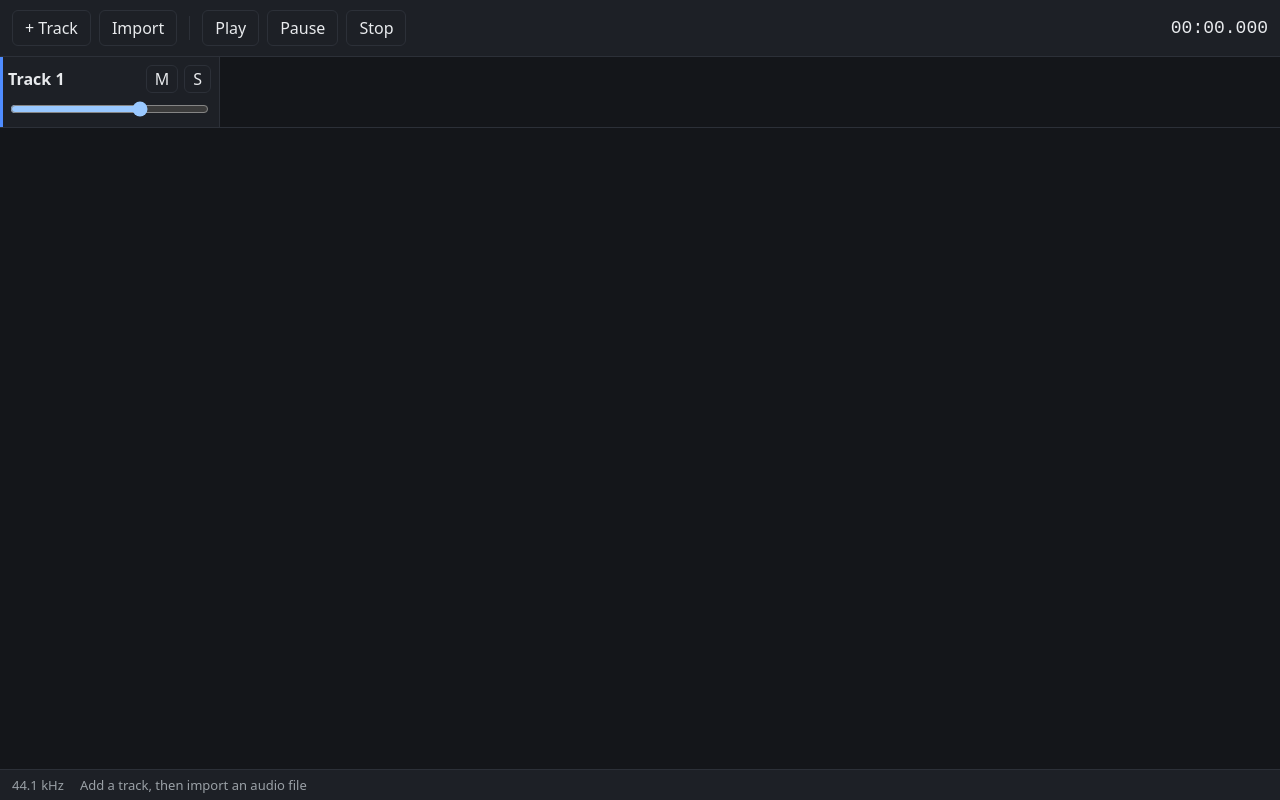
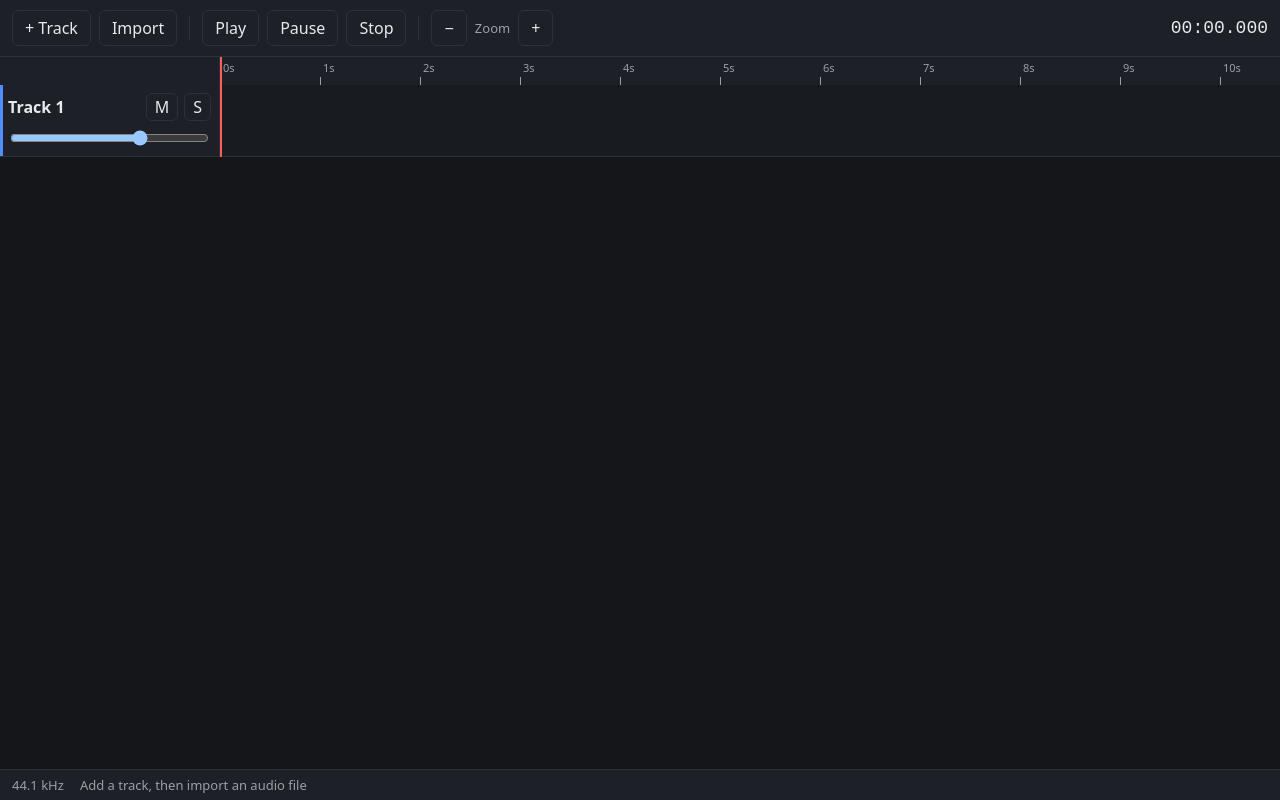
Before and after one commit to mayaprashanthseshadriug2023-dot/Project-1-MnM, a React (Vite) app in the folder audio-editor/: page / in a window 1280 px wide. Both pictures are taken after a click on the button "+ Track". Built offline with nearby package versions, Linux system fonts and the light colour scheme.

Commit message:
Add timeline canvas: ruler, clips, waveforms, cursor, zoom, seek (Step 4b)

```diff
--- a/audio-editor/src/index.css
+++ b/audio-editor/src/index.css
@@ -44,3 +44,15 @@ button:focus-visible, input:focus-visible { outline: 2px solid var(--accent); ou
   display: flex; gap: 16px; padding: 6px 12px; background: var(--panel);
   border-top: 1px solid var(--line); color: var(--muted); font-size: 13px;
 }
+
+.zoom-label { color: var(--muted); font-size: 13px; }
+.editor { flex: 1; display: flex; flex-direction: column; min-height: 0; }
+.editor-body { flex: 1; display: flex; align-items: flex-start; overflow-y: auto; }
+.headers { width: 220px; flex-shrink: 0; }
+.ruler-corner { height: 28px; background: var(--panel); border-right: 1px solid var(--line); }
+.headers .track-header { height: 72px; border-bottom: 1px solid var(--line); }
+.timeline { flex: 1; position: relative; min-width: 0; }
+.timeline canvas { display: block; }
+.cursor { position: absolute; top: 0; left: 0; width: 2px; background: var(--danger); pointer-events: none; }
+.hscroll { margin-left: 220px; overflow-x: scroll; overflow-y: hidden; height: 14px; }
+.hscroll > div { height: 1px; }
--- a/audio-editor/src/ui/App.tsx
+++ b/audio-editor/src/ui/App.tsx
@@ -2,7 +2,9 @@ import { useEffect, useRef, useState } from 'react'
 import type { ProjectController } from '../core/controller'
 import type { Result } from '../model/types'
 import { TrackHeader } from './TrackHeader'
+import { Timeline } from './Timeline'
 import { formatTime } from './format'
+import { projectEnd } from './geometry'
 
 interface Props {
   controller: ProjectController                    // the UI's only way to change anything (A2 Section 4)
@@ -10,13 +12,18 @@ interface Props {
 }
 
 export function App({ controller, registerFile }: Props) {
-  const [, setVersion] = useState(0)
+  const [version, setVersion] = useState(0)
   const refresh = () => setVersion(v => v + 1)     // redraw after the controller changes the project
   const [status, setStatus] = useState('Add a track, then import an audio file')
   const [selectedTrack, setSelectedTrack] = useState<string | null>(null)
   const [time, setTime] = useState(0)
+  const [pps, setPps] = useState(100)              // zoom: pixels per second
+  const [scrollX, setScrollX] = useState(0)
   const fileInput = useRef<HTMLInputElement>(null)
+  const hscroll = useRef<HTMLDivElement>(null)
   const project = controller.project
+  const view = { pps, scrollX, sampleRate: project.sampleRate }
+  const contentWidth = (projectEnd(project) / project.sampleRate + 30) * pps   // 30 s of room after the last clip
 
   /** Shows a command's error in the status bar (or a success message), then redraws. */
   function run(result: Result<unknown>, success?: string) {
@@ -25,7 +32,7 @@ export function App({ controller, registerFile }: Props) {
     refresh()
   }
 
-  // Move the time display during playback, at most once per frame (A3 3.4)
+  // Move the time display and cursor during playback, at most once per frame (A3 3.4)
   useEffect(() => {
     let frame = 0
     const loop = () => { setTime(controller.position()); frame = requestAnimationFrame(loop) }
@@ -51,11 +58,12 @@ export function App({ controller, registerFile }: Props) {
       setStatus(`Loading ${file.name}…`)           // feedback while decoding (A3 4.4)
       const path = await registerFile(file)
       const result = await controller.importAudio(path, trackId)
-      // Error messages name the file (A3 4.5)
-      setStatus(result.ok ? `Imported ${file.name}` : `${file.name}: ${result.error}`)
+      setStatus(result.ok ? `Imported ${file.name}` : `${file.name}: ${result.error}`)   // names the file (A3 4.5)
       refresh()
     }
   }
+
+  const zoom = (factor: number) => setPps(p => Math.min(2000, Math.max(5, p * factor)))
 
   return (
     <div className="app">
@@ -68,26 +76,39 @@ export function App({ controller, registerFile }: Props) {
         <button onClick={() => { controller.play(); refresh() }} disabled={controller.isPlaying()}>Play</button>
         <button onClick={() => { controller.pause(); refresh() }}>Pause</button>
         <button onClick={() => { controller.stop(); refresh() }}>Stop</button>
+        <span className="divider" />
+        <button onClick={() => zoom(1 / 1.5)} title="Zoom out" aria-label="Zoom out">−</button>
+        <span className="zoom-label">Zoom</span>
+        <button onClick={() => zoom(1.5)} title="Zoom in" aria-label="Zoom in">+</button>
         <span className="time" aria-label="Cursor time">{formatTime(time, project.sampleRate)}</span>
       </header>
 
-      <main className="tracks">
-        {project.tracks.length === 0 && <p className="empty">No tracks yet. Click “+ Track” to start.</p>}
-        {project.tracks.map(track => (
-          <div className="track-row" key={track.id}>
-            <TrackHeader track={track} selected={track.id === selectedTrack}
-              onSelect={() => setSelectedTrack(track.id)}
-              onChange={settings => run(controller.setTrack(track.id, settings))} />
-            <div className="track-clips">
-              {track.clips.map(c => (
-                <span className="clip-chip" key={c.id}>
-                  {c.bufferId} · {formatTime(c.start, project.sampleRate)}–{formatTime(c.start + c.duration, project.sampleRate)}
-                </span>
+      {project.tracks.length === 0 ? (
+        <p className="empty">No tracks yet. Click “+ Track” to start.</p>
+      ) : (
+        <main className="editor">
+          <div className="editor-body"
+            onWheel={e => {                                      // trackpad swipe or Shift+wheel scrolls sideways
+              const dx = e.shiftKey ? e.deltaY : e.deltaX
+              if (dx && hscroll.current) hscroll.current.scrollLeft += dx
+            }}>
+            <div className="headers">
+              <div className="ruler-corner" />
+              {project.tracks.map(track => (
+                <TrackHeader key={track.id} track={track} selected={track.id === selectedTrack}
+                  onSelect={() => setSelectedTrack(track.id)}
+                  onChange={settings => run(controller.setTrack(track.id, settings))} />
               ))}
             </div>
+            <Timeline project={project} version={version} view={view} cursor={time}
+              onSeek={s => { controller.seek(s); refresh() }}
+              onSelectTrack={i => setSelectedTrack(project.tracks[i].id)} />
           </div>
-        ))}
-      </main>
+          <div className="hscroll" ref={hscroll} onScroll={e => setScrollX(e.currentTarget.scrollLeft)}>
+            <div style={{ width: contentWidth }} />
+          </div>
+        </main>
+      )}
 
       <footer className="status-bar">
         <span>{project.sampleRate / 1000} kHz</span>
--- /dev/null
+++ b/audio-editor/src/ui/Timeline.tsx
@@ -0,0 +1,63 @@
+import { useEffect, useRef, useState, type MouseEvent } from 'react'
+import type { Project } from '../model/types'
+import { drawTimeline } from './draw'
+import { RULER_H, ROW_H, rowAt, samplesAt, xOf, type View } from './geometry'
+
+interface Props {
+  project: Project
+  version: number                       // changes whenever the project changes, so the canvas redraws
+  view: View
+  cursor: number                        // cursor position in samples
+  onSeek: (samples: number) => void
+  onSelectTrack: (index: number) => void
+}
+
+export function Timeline({ project, version, view, cursor, onSeek, onSelectTrack }: Props) {
+  const wrap = useRef<HTMLDivElement>(null)
+  const canvas = useRef<HTMLCanvasElement>(null)
+  const [width, setWidth] = useState(0)
+  const height = RULER_H + project.tracks.length * ROW_H
+
+  // The canvas covers only the visible width (A3 3.4)
+  useEffect(() => {
+    const el = wrap.current
+    if (!el) return
+    const observer = new ResizeObserver(() => setWidth(el.clientWidth))
+    observer.observe(el)
+    return () => observer.disconnect()
+  }, [])
+
+  // Redraw only when the project, zoom, scroll or size changes, never on every frame
+  useEffect(() => {
+    const c = canvas.current
+    if (!c || width === 0) return
+    const dpr = window.devicePixelRatio || 1           // sharp on Retina screens
+    c.width = width * dpr
+    c.height = height * dpr
+    c.style.width = `${width}px`
+    c.style.height = `${height}px`
+    const ctx = c.getContext('2d')!
+    ctx.setTransform(dpr, 0, 0, dpr, 0, 0)
+    drawTimeline(ctx, project, view, width, height)
+  }, [project, version, view.pps, view.scrollX, view.sampleRate, width, height])  // eslint-disable-line react-hooks/exhaustive-deps
+
+  function onMouseDown(e: MouseEvent<HTMLCanvasElement>) {
+    const rect = e.currentTarget.getBoundingClientRect()
+    const x = e.clientX - rect.left
+    const y = e.clientY - rect.top
+    const row = rowAt(y)
+    if (row === -1) onSeek(samplesAt(x, view))          // click on the ruler moves the cursor
+    else if (row < project.tracks.length) onSelectTrack(row)
+  }
+
+  const cursorX = xOf(cursor, view)
+  return (
+    <div className="timeline" ref={wrap}>
+      <canvas ref={canvas} onMouseDown={onMouseDown} />
+      {/* The cursor is a separate line, so it can move every frame without redrawing the canvas */}
+      {cursorX >= 0 && cursorX <= width && (
+        <div className="cursor" style={{ transform: `translateX(${cursorX}px)`, height }} />
+      )}
+    </div>
+  )
+}
--- /dev/null
+++ b/audio-editor/src/ui/draw.ts
@@ -0,0 +1,95 @@
+// Draws the ruler, track lanes and clips (with waveforms and fades) onto the timeline canvas.
+import type { Clip, Project } from '../model/types'
+import { RULER_H, ROW_H, type View, tickStep, xOf } from './geometry'
+
+const C = {
+  bg: '#14161a', lane: '#181b20', line: '#2c3038', ruler: '#1d2026', text: '#9aa0a6',
+  clip: '#2a3550', clipBorder: '#4f8cff', peak: '#7fa8ff', rms: '#c3d6ff',
+  missing: '#3a3d44', fade: '#f2c94c', label: '#e8eaed',
+}
+
+export function drawTimeline(ctx: CanvasRenderingContext2D, project: Project, v: View, width: number, height: number): void {
+  ctx.fillStyle = C.bg
+  ctx.fillRect(0, 0, width, height)
+  drawRuler(ctx, v, width)
+  project.tracks.forEach((track, row) => {
+    const top = RULER_H + row * ROW_H
+    ctx.fillStyle = C.lane
+    ctx.fillRect(0, top, width, ROW_H)
+    ctx.fillStyle = C.line
+    ctx.fillRect(0, top + ROW_H - 1, width, 1)
+    for (const clip of track.clips) drawClip(ctx, project, clip, v, top, width)
+  })
+}
+
+function drawRuler(ctx: CanvasRenderingContext2D, v: View, width: number): void {
+  ctx.fillStyle = C.ruler
+  ctx.fillRect(0, 0, width, RULER_H)
+  const step = tickStep(v.pps)
+  const first = Math.floor(v.scrollX / v.pps / step) * step
+  ctx.fillStyle = C.text
+  ctx.font = '11px system-ui'
+  ctx.textBaseline = 'middle'
+  for (let s = first; ; s += step) {
+    const x = s * v.pps - v.scrollX
+    if (x > width) break
+    ctx.fillRect(Math.round(x), RULER_H - 8, 1, 8)
+    ctx.fillText(`${+s.toFixed(2)}s`, x + 3, RULER_H / 2 - 2)
+  }
+}
+
+function drawClip(ctx: CanvasRenderingContext2D, project: Project, clip: Clip, v: View, top: number, width: number): void {
+  const x = xOf(clip.start, v)
+  const w = (clip.duration / v.sampleRate) * v.pps
+  if (x > width || x + w < 0) return                     // off screen: skip (draw only the visible range)
+
+  const y = top + 4
+  const h = ROW_H - 8
+  const buf = project.buffers.get(clip.bufferId)
+  const missing = !buf || buf.missing
+  ctx.fillStyle = missing ? C.missing : C.clip
+  ctx.fillRect(x, y, w, h)
+
+  // Waveform: one column per pixel, using only the windows inside the clip's offset and duration
+  if (buf?.waveform && !missing) {
+    const { peak, rms, windowSize } = buf.waveform
+    const mid = y + h / 2
+    const samplesPerPx = v.sampleRate / v.pps
+    const from = Math.max(0, Math.floor(-x))
+    const to = Math.min(w, width - x)
+    for (let px = from; px < to; px++) {
+      const s0 = clip.offset + px * samplesPerPx
+      const i0 = Math.floor(s0 / windowSize)
+      const i1 = Math.max(i0 + 1, Math.floor((s0 + samplesPerPx) / windowSize))
+      let p = 0
+      let r = 0
+      for (let i = i0; i < i1 && i < peak.length; i++) { p = Math.max(p, peak[i]); r = Math.max(r, rms[i]) }
+      ctx.fillStyle = C.peak
+      ctx.fillRect(x + px, mid - (p * h) / 2, 1, p * h)
+      ctx.fillStyle = C.rms
+      ctx.fillRect(x + px, mid - (r * h) / 2, 1, r * h)
+    }
+  }
+
+  // Fades as yellow lines
+  ctx.strokeStyle = C.fade
+  ctx.lineWidth = 1.5
+  if (clip.fadeIn > 0) {
+    const fx = x + (clip.fadeIn / v.sampleRate) * v.pps
+    ctx.beginPath(); ctx.moveTo(x, y + h); ctx.lineTo(fx, y); ctx.stroke()
+  }
+  if (clip.fadeOut > 0) {
+    const fx = x + w - (clip.fadeOut / v.sampleRate) * v.pps
+    ctx.beginPath(); ctx.moveTo(fx, y); ctx.lineTo(x + w, y + h); ctx.stroke()
+  }
+
+  // Border and name (missing files are grey and labelled, ER3)
+  ctx.strokeStyle = missing ? C.text : C.clipBorder
+  ctx.lineWidth = 1
+  ctx.strokeRect(x + 0.5, y + 0.5, w - 1, h - 1)
+  ctx.fillStyle = C.label
+  ctx.font = '12px system-ui'
+  ctx.textBaseline = 'top'
+  const name = missing ? `${clip.bufferId} (missing)` : clip.bufferId
+  ctx.fillText(name, Math.max(x, 0) + 6, y + 4, Math.max(0, w - 12))
+}
--- /dev/null
+++ b/audio-editor/src/ui/geometry.ts
@@ -0,0 +1,32 @@
+// Converting between timeline samples and canvas pixels. Pure, so it can be tested.
+import type { Project } from '../model/types'
+
+export const RULER_H = 28       // height of the time ruler (px)
+export const ROW_H = 72         // height of each track lane (px)
+
+/** pps = zoom in pixels per second; scrollX = how far the timeline is scrolled (px). */
+export interface View { pps: number; scrollX: number; sampleRate: number }
+
+export const xOf = (samples: number, v: View): number => (samples / v.sampleRate) * v.pps - v.scrollX
+
+export const samplesAt = (x: number, v: View): number =>
+  Math.max(0, Math.round(((x + v.scrollX) / v.pps) * v.sampleRate))
+
+/** Which track row is at height y: -1 means the ruler. */
+export const rowAt = (y: number): number => (y < RULER_H ? -1 : Math.floor((y - RULER_H) / ROW_H))
+
+/** Seconds between ruler labels, so labels are at least 70 px apart at any zoom. */
+export function tickStep(pps: number): number {
+  const steps = [0.1, 0.25, 0.5, 1, 2, 5, 10, 15, 30, 60, 120, 300]
+  return steps.find(s => s * pps >= 70) ?? 600
+}
+
+/** End of the last clip, for sizing the scroll area. */
+export function projectEnd(project: Project): number {
+  let end = 0
+  for (const t of project.tracks) {
+    const last = t.clips[t.clips.length - 1]
+    if (last) end = Math.max(end, last.start + last.duration)
+  }
+  return end
+}
```
Also changed, not shown: 1 other file (tests, documents, lock files or other folders).
